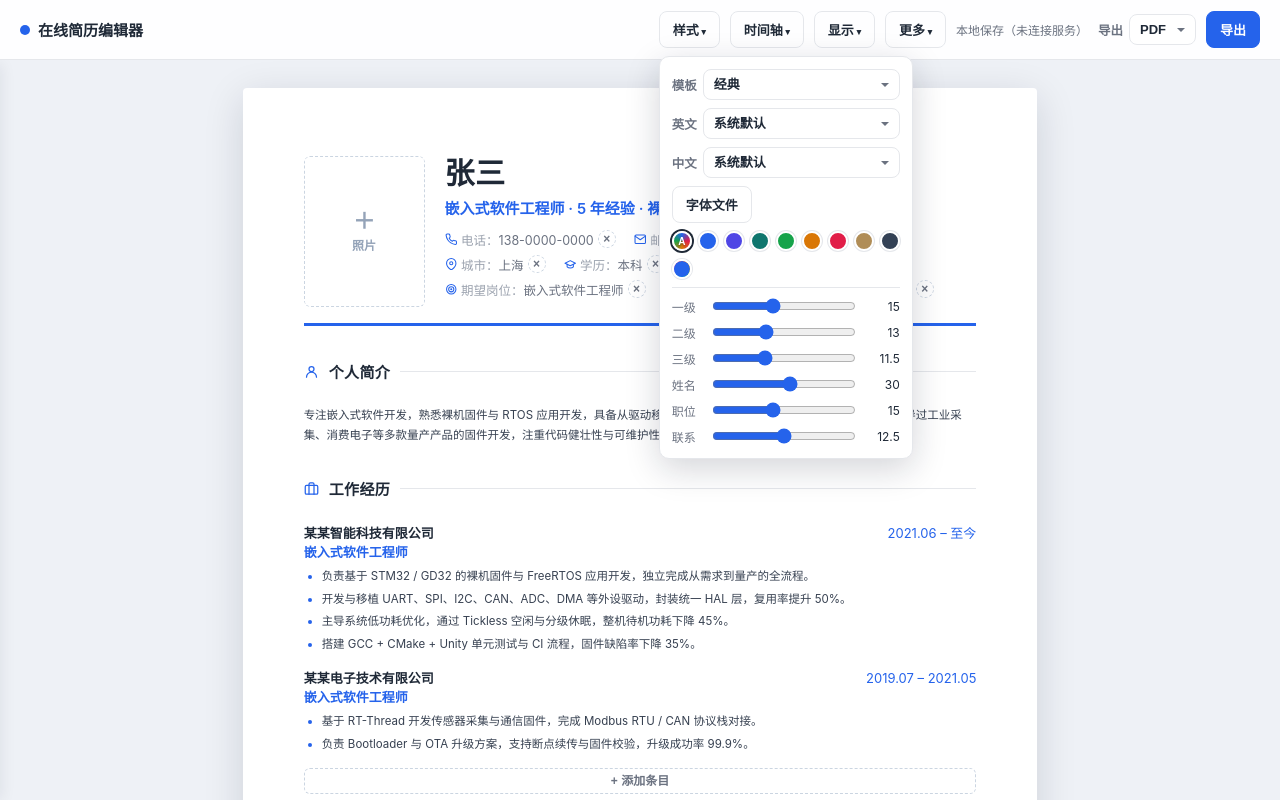
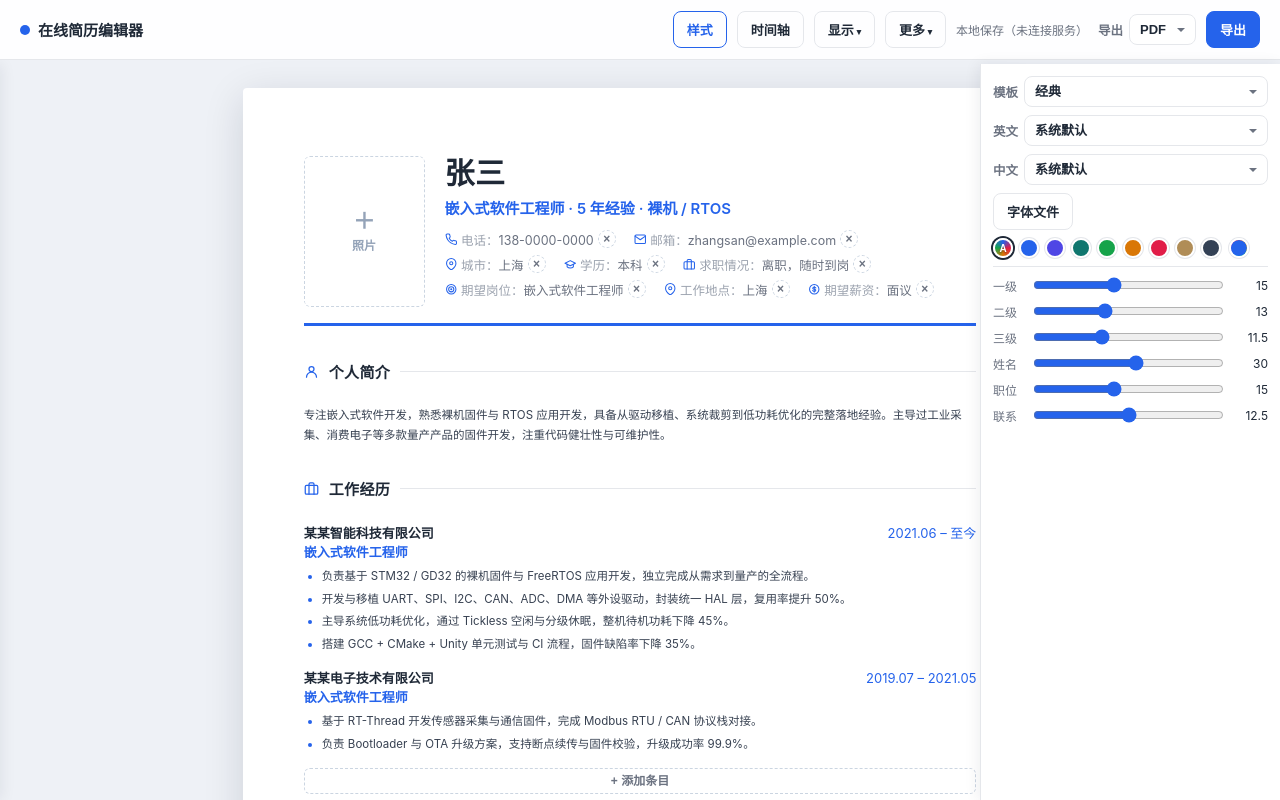
Before and after one commit to Muxiner/ai_for_work, a website with bundled scripts: page public/index.html in a window 1280 px wide. Both pictures are taken after a click on the button "样式". Shown: the top 800 px of the page. Built offline with nearby package versions, Linux system fonts and the light colour scheme; files whose address does not match are found by name.

Commit message:
feat: 样式/时间轴改为右侧滑出面板（参考项目列表），移除 toolbar backdrop-filter

```diff
--- a/public/css/base.css
+++ b/public/css/base.css
@@ -40,7 +40,6 @@ html, body {
   flex-wrap: wrap;
   padding: 11px 20px;
   background: rgba(255, 255, 255, 0.92);
-  backdrop-filter: saturate(180%) blur(12px);
   border-bottom: 1px solid var(--line);
 }
 .toolbar .brand {
@@ -89,8 +88,25 @@ html, body {
   z-index: 100;
 }
 .menu.open .menu-panel { display: flex; }
-.menu-panel .ctl { width: 100%; justify-content: space-between; }
-.menu-panel .ctl select { flex: 1; min-width: 0; }
+.menu.panel-menu .menu-panel {
+  position: fixed;
+  top: 64px;
+  right: 0;
+  bottom: 0;
+  left: auto;
+  width: 300px;
+  min-width: 0;
+  max-height: none;
+  border: none;
+  border-left: 1px solid var(--line);
+  border-radius: 0;
+  box-shadow: -2px 0 14px rgba(15, 23, 42, .07);
+  z-index: 45;
+  overflow: auto;
+}
+.menu.panel-menu .menu-btn::after { content: ""; }
+.menu.panel-menu.open .menu-btn { border-color: var(--accent); color: var(--accent); }
+.menu-panel .ctl { width: 100%; justify-content: space-between; }.menu-panel .ctl select { flex: 1; min-width: 0; }
 .menu-panel .row { display: flex; gap: 8px; flex-wrap: wrap; align-items: center; }
 .menu-panel .btn { flex: none; }
 .menu-panel .swatches-row { justify-content: flex-start; }
--- a/public/index.html
+++ b/public/index.html
@@ -27,7 +27,7 @@
       </div>
     </div>
 
-    <div class="menu">
+    <div class="menu panel-menu">
       <button class="btn ghost menu-btn">样式</button>
       <div class="menu-panel">
         <label class="ctl">模板
@@ -94,7 +94,7 @@
       </div>
     </div>
 
-    <div class="menu">
+    <div class="menu panel-menu">
       <button class="btn ghost menu-btn">时间轴</button>
       <div class="menu-panel">
         <div class="row">
```
Also changed, not shown: agent.md (+1 -0 lines).
